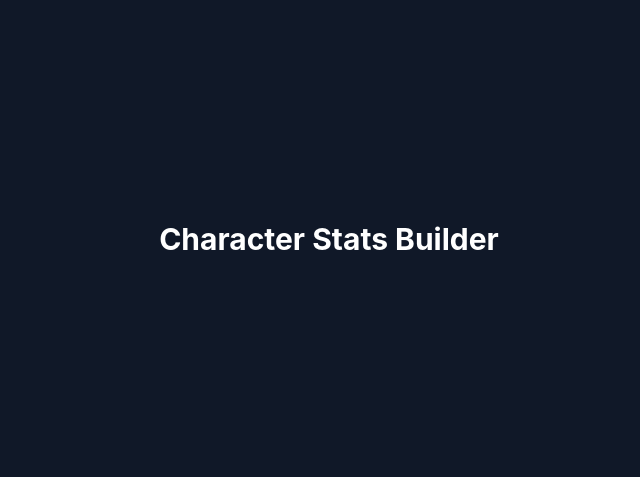
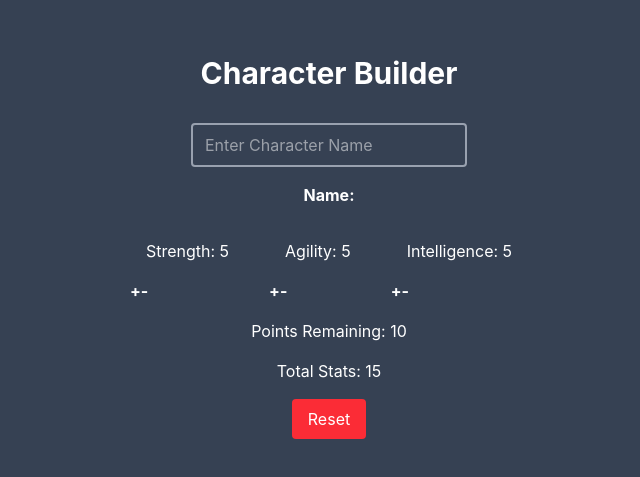
Before and after one commit to lucioperaza/character-stat-builder, a Vue app: page / in a window 1280 px wide. Shown: the part 161-638 px from the top of the page, without its empty margins (311-951 px from the left). Built offline with nearby package versions, Linux system fonts and the light colour scheme.

Commit message:
added pinia and made a simple store, updated app.vue to see it in action

```diff
--- a/package.json
+++ b/package.json
@@ -6,13 +6,15 @@
   "scripts": {
     "dev": "vite",
     "build": "vite build",
-    "preview": "vite preview",
+    "preview": "npm run build && wrangler dev",
     "lint": "eslint . --fix",
     "lint:check": "eslint .",
     "format": "prettier --write src/",
-    "format:check": "prettier --check src/"
+    "format:check": "prettier --check src/",
+    "deploy": "npm run build && wrangler deploy"
   },
   "dependencies": {
+    "pinia": "^3.0.4",
     "vue": "^3.5.32"
   },
   "devDependencies": {
--- a/src/App.vue
+++ b/src/App.vue
@@ -1,7 +1,80 @@
-<script setup></script>
+<script setup>
+import { useCharacterStore } from './stores/character'
+
+const character = useCharacterStore()
+</script>
 
 <template>
-  <div class="flex min-h-screen items-center justify-center bg-gray-900 text-white">
-    <h1 class="text-3xl font-bold">Character Stats Builder</h1>
+  <div class="flex min-h-screen flex-col items-center justify-center gap-4 bg-gray-700 text-white">
+    <h1 class="p-4 text-3xl font-bold">Character Builder</h1>
+
+    <input
+      type="text"
+      placeholder="Enter Character Name"
+      class="rounded border-2 border-gray-400 p-4 px-3 py-2 text-white"
+      @input="character.setName($event.target.value)"
+    />
+
+    <p class="font-bold">Name: {{ character.name }}</p>
+
+    <div class="flex gap-6">
+      <div>
+        <p class="p-4">Strength: {{ character.strength }}</p>
+        <button
+          class="font-bold"
+          @click="character.increaseStat('strength')"
+        >
+          +
+        </button>
+        <button
+          class="font-bold"
+          @click="character.decreaseStat('strength')"
+        >
+          -
+        </button>
+      </div>
+
+      <div>
+        <p class="p-4">Agility: {{ character.agility }}</p>
+        <button
+          class="font-bold"
+          @click="character.increaseStat('agility')"
+        >
+          +
+        </button>
+        <button
+          class="font-bold"
+          @click="character.decreaseStat('agility')"
+        >
+          -
+        </button>
+      </div>
+
+      <div>
+        <p class="p-4">Intelligence: {{ character.intelligence }}</p>
+        <button
+          class="font-bold"
+          @click="character.increaseStat('intelligence')"
+        >
+          +
+        </button>
+        <button
+          class="font-bold"
+          @click="character.decreaseStat('intelligence')"
+        >
+          -
+        </button>
+      </div>
+    </div>
+
+    <p>Points Remaining: {{ character.points }}</p>
+    <p>Total Stats: {{ character.totalStats }}</p>
+
+    <button
+      class="rounded bg-red-500 px-4 py-2"
+      @click="character.resetCharacter"
+    >
+      Reset
+    </button>
   </div>
 </template>
--- a/src/main.js
+++ b/src/main.js
@@ -1,5 +1,6 @@
 import { createApp } from 'vue'
 import '@/assets/style.css'
 import App from './App.vue'
+import { createPinia } from 'pinia'
 
-createApp(App).mount('#app')
+createApp(App).use(createPinia()).mount('#app')
--- /dev/null
+++ b/src/stores/character.js
@@ -0,0 +1,45 @@
+import { defineStore } from 'pinia'
+
+export const useCharacterStore = defineStore('character', {
+  state: () => ({
+    name: '',
+    strength: 5,
+    agility: 5,
+    intelligence: 5,
+    points: 10,
+  }),
+
+  getters: {
+    totalStats: (state) => state.strength + state.agility + state.intelligence,
+
+    isPointsRemaining: (state) => state.points > 0,
+  },
+
+  actions: {
+    setName(newName) {
+      this.name = newName
+    },
+
+    increaseStat(stat) {
+      if (this.points > 0) {
+        this[stat]++
+        this.points--
+      }
+    },
+
+    decreaseStat(stat) {
+      if (this[stat] > 0) {
+        this[stat]--
+        this.points++
+      }
+    },
+
+    resetCharacter() {
+      this.name = ''
+      this.strength = 5
+      this.agility = 5
+      this.intelligence = 5
+      this.points = 10
+    },
+  },
+})
```
Also changed, not shown: 1 other file (tests, documents, lock files or other folders).
